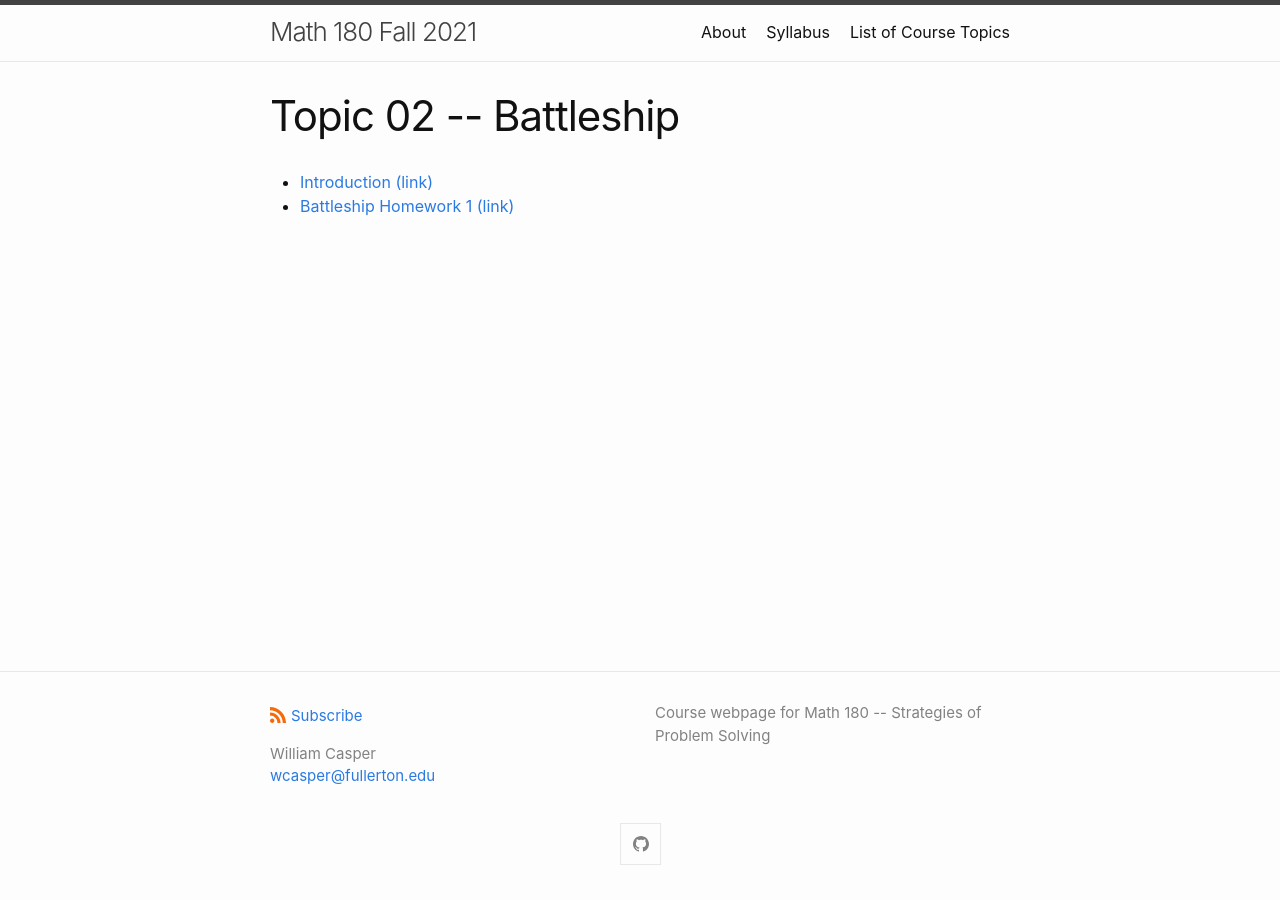
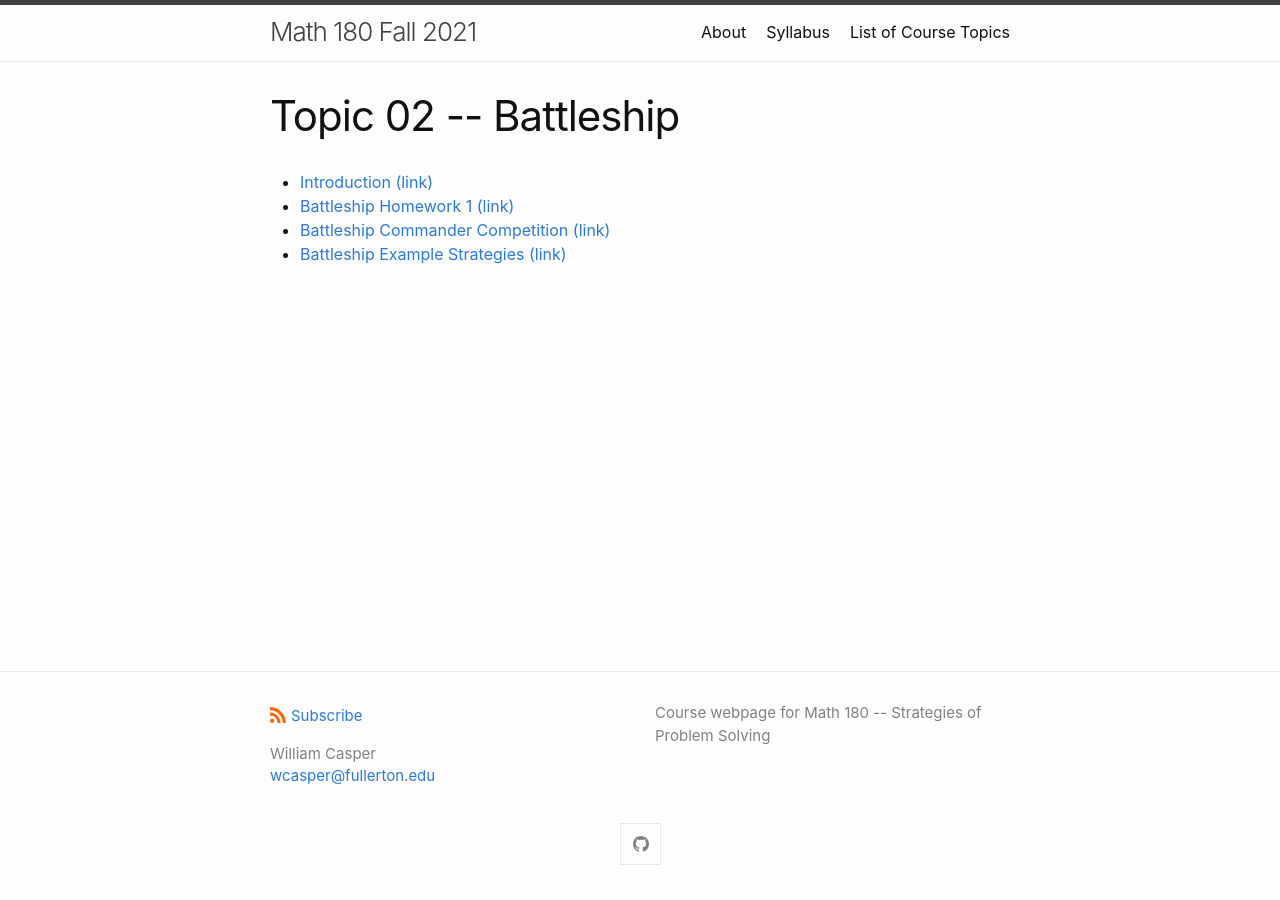
Before and after one commit to wcasper/math180fall2021, a Jekyll site: the page built from _topics/topic02-battleship.md, in a window 1280 px wide. Built offline with Jekyll 4.4.1, drawn with Linux system fonts in a browser that asks for light colours.

Commit message:
added topics

```diff
--- a/_topics/topic02-battleship.md
+++ b/_topics/topic02-battleship.md
@@ -5,3 +5,5 @@ title: Topic 02 -- Battleship
 
 * [Introduction (link)](/math180fall2021/modules/battleship/introduction)
 * [Battleship Homework 1 (link)](/math180fall2021/modules/battleship/homework1)
+* [Battleship Commander Competition (link)](/math180fall2021/modules/battleship/competition)
+* [Battleship Example Strategies (link)](/math180fall2021/modules/battleship/old-strategies)
```
